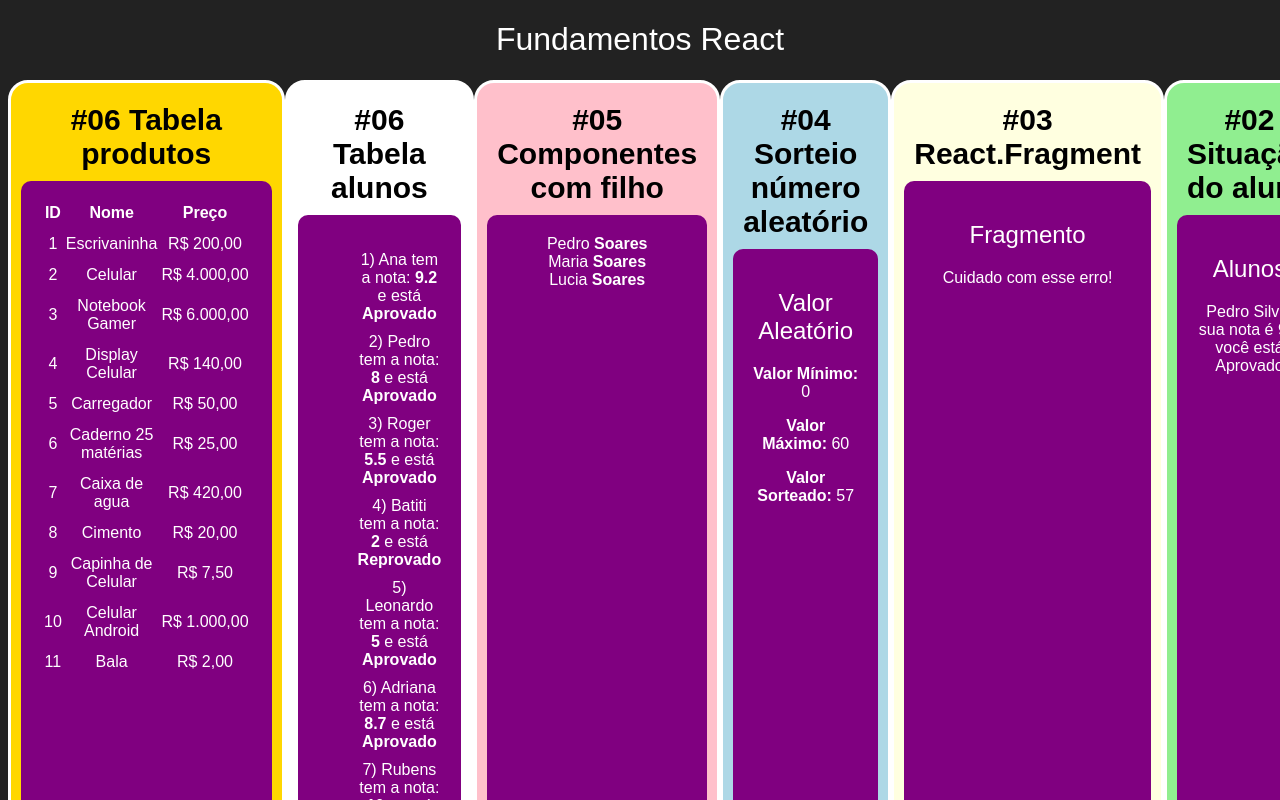
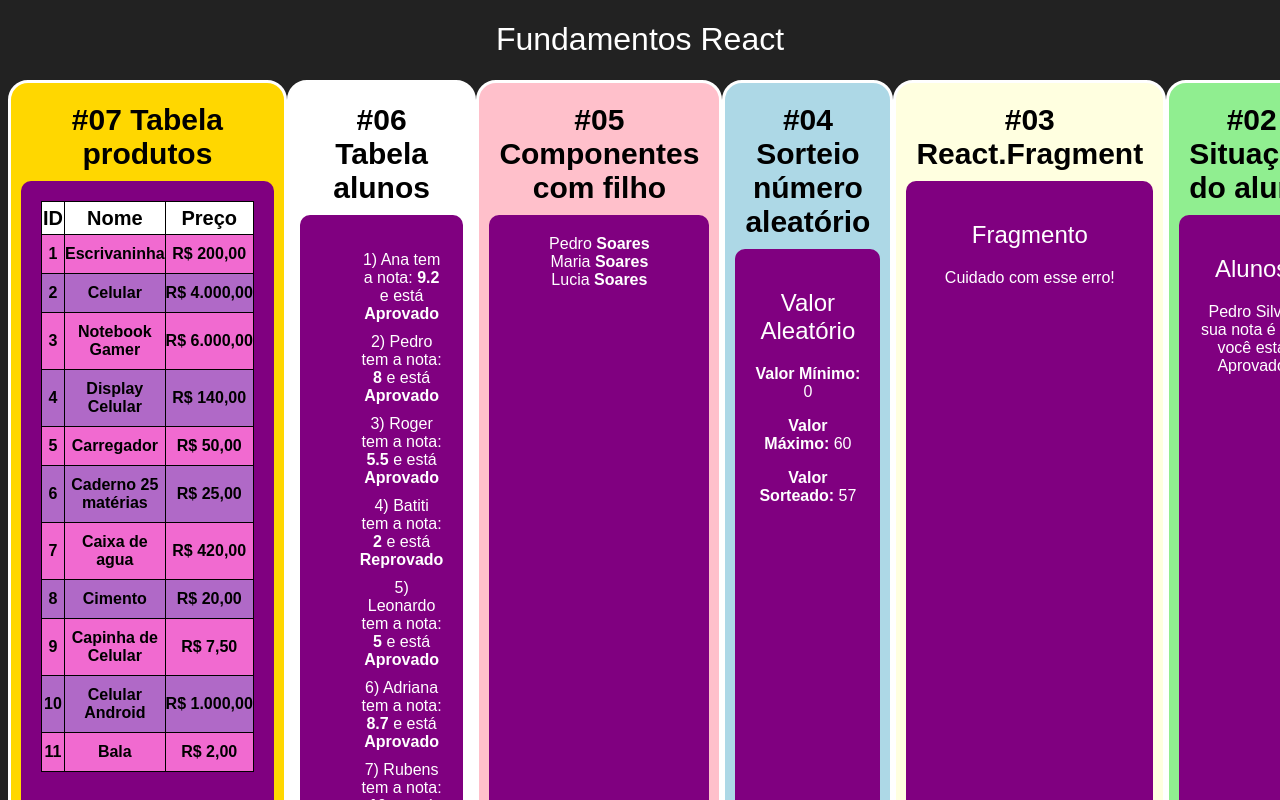
Before and after one commit to lubomfim/aprendendo-react, a React (Create React App) app in the folder aulas/fundamentos/: page / in a window 1280 px wide. Shown: the top 800 px of the page. Built offline with nearby package versions, Linux system fonts and the light colour scheme.

Commit message:
Atualizando estilo tabela

```diff
--- a/aulas/fundamentos/src/App.jsx
+++ b/aulas/fundamentos/src/App.jsx
@@ -15,7 +15,7 @@ const App = props =>
   <div id="app">
     <h1>Fundamentos React</h1>
    <div className="container">
-    <Card titulo="#06 Tabela produtos" color="gold">
+    <Card titulo="#07 Tabela produtos" color="gold">
       <TabelaProduto />
     </Card>
     <Card titulo="#06 Tabela alunos" color="white">
--- a/aulas/fundamentos/src/components/repeticao/TabelaProdutos.css
+++ b/aulas/fundamentos/src/components/repeticao/TabelaProdutos.css
@@ -1,12 +1,29 @@
 table {
   width: 100%;
-
+  border-collapse: collapse;
 }
 
 th {
-  padding-bottom: 10px;
+  background-color: white;
+  color: black;
+  line-height: 30px;;
+  font-weight: 800;
+  font-size: 20px;
+  border: 1px solid black;
 }
 
 td {
-  padding-bottom: 10px;
+  padding: 10px 0px;
+  color: black;
+  font-weight: 600;
+  border: 1px solid black;
+  text-transform: upp;
 }
+
+.par {
+  background: rgb(176, 105, 199)
+}
+
+.impar {
+  background: rgb(241, 106, 208);
+}
--- a/aulas/fundamentos/src/components/repeticao/TabelaProdutos.jsx
+++ b/aulas/fundamentos/src/components/repeticao/TabelaProdutos.jsx
@@ -5,7 +5,7 @@ import React from 'react'
 const TabelaProduto = props => {
   const tr = produtos.map(elemento => {
     return (
-      <tr key={elemento.id}>
+      <tr key={elemento.id} className={elemento.id % 2 === 0 ? 'par' : 'impar' }>
         <td>{elemento.id}</td>
         <td>{elemento.nome}</td>
         <td>{`${elemento.preco.toLocaleString('pt-BR', { style: 'currency', currency: 'BRL' })}`}</td>
```
